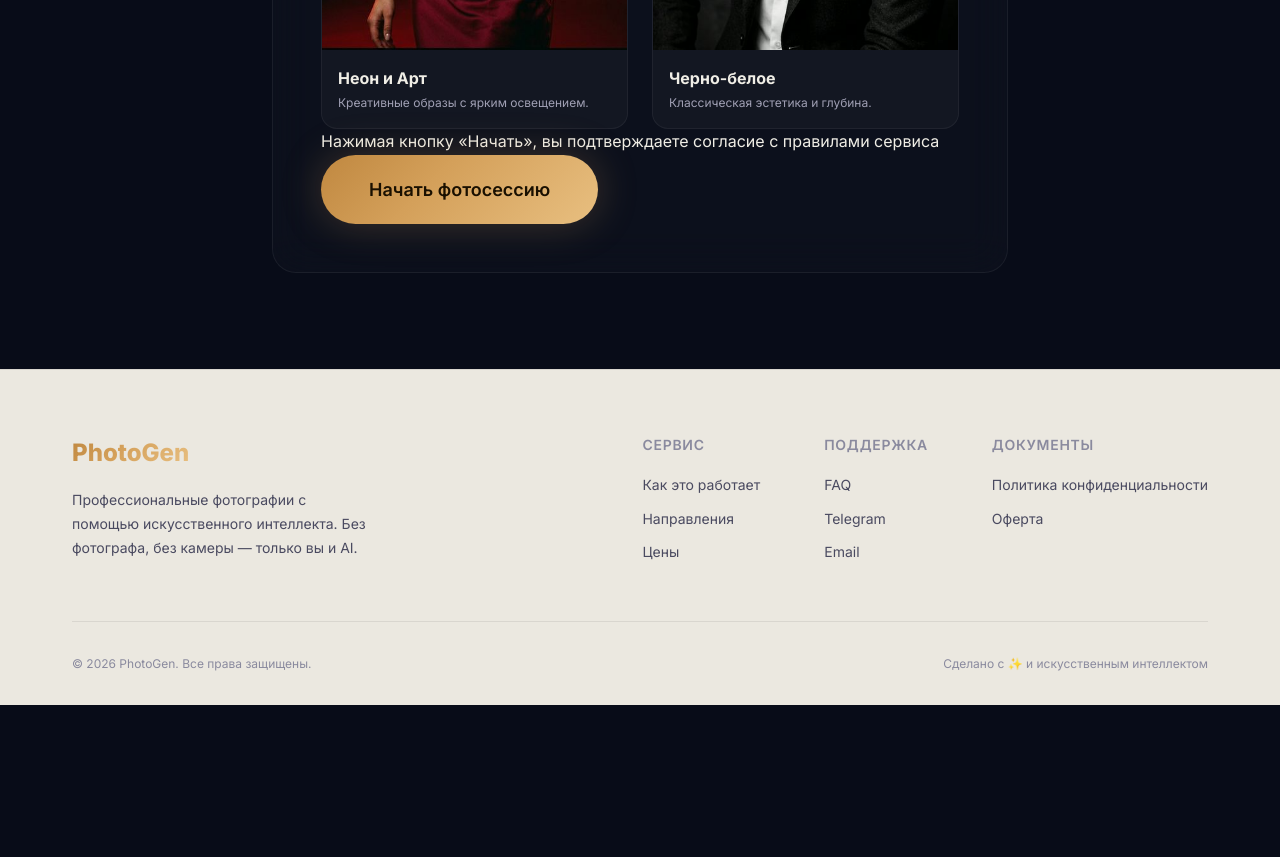
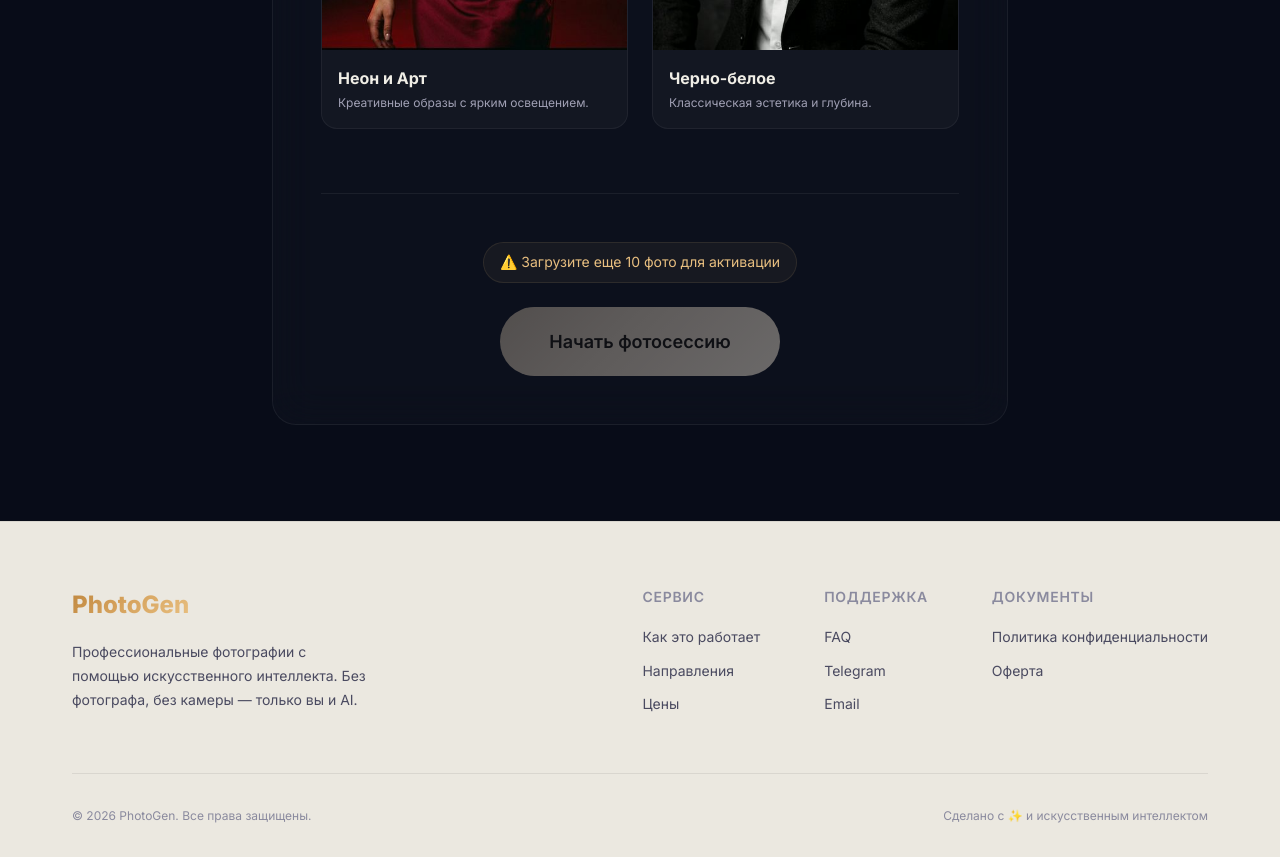
Before and after one commit to selyakate676-netizen/photogen, a Next.js app: page /dashboard/new in a window 1280 px wide. Shown: the part 2540-3397 px from the top of the page. Before the commit the page ends 3245 px from the top, so only its background shows below. Built offline with nearby package versions, Linux system fonts and the light colour scheme; no server answers.

Commit message:
fix(ui): improve photoshoot button UX with hints and disabled styles

```diff
--- a/src/app/dashboard/new/NewPhotoshoot.module.css
+++ b/src/app/dashboard/new/NewPhotoshoot.module.css
@@ -113,3 +113,38 @@
     padding: var(--space-lg);
   }
 }
+
+.finalAction {
+  margin-top: var(--space-3xl);
+  padding-top: var(--space-2xl);
+  border-top: 1px solid var(--border-dark);
+  text-align: center;
+}
+
+.hintBox {
+  margin-bottom: var(--space-lg);
+}
+
+.hintWarning {
+  font-size: var(--font-size-sm);
+  color: var(--accent-secondary);
+  background: rgba(232, 191, 128, 0.05);
+  display: inline-block;
+  padding: 8px 16px;
+  border-radius: var(--radius-full);
+  border: 1px solid rgba(232, 191, 128, 0.1);
+}
+
+.hintSuccess {
+  font-size: var(--font-size-sm);
+  color: var(--success);
+  background: rgba(74, 222, 128, 0.05);
+  display: inline-block;
+  padding: 8px 16px;
+  border-radius: var(--radius-full);
+  border: 1px solid rgba(74, 222, 128, 0.1);
+}
+
+.submitBtn {
+  min-width: 280px;
+}
--- a/src/app/dashboard/new/page.tsx
+++ b/src/app/dashboard/new/page.tsx
@@ -78,9 +78,15 @@ export default function NewPhotoshootPage() {
             />
 
             <div className={styles.finalAction}>
-                <p className={styles.disclaimer}>
-                    Нажимая кнопку «Начать», вы подтверждаете согласие с правилами сервиса
-                </p>
+                <div className={styles.hintBox}>
+                    {files.length < 10 ? (
+                        <p className={styles.hintWarning}>⚠️ Загрузите еще {10 - files.length} фото для активации</p>
+                    ) : !selectedStyle ? (
+                        <p className={styles.hintWarning}>✨ Теперь выберите стиль выше</p>
+                    ) : (
+                        <p className={styles.hintSuccess}>✅ Все готово для запуска!</p>
+                    )}
+                </div>
                 <button
                     className={`btn btn-primary btn-lg ${styles.submitBtn}`}
                     onClick={handleStart}
--- a/src/app/globals.css
+++ b/src/app/globals.css
@@ -241,6 +241,14 @@ button {
   font-size: var(--font-size-lg);
 }
 
+.btn:disabled {
+  opacity: 0.5;
+  cursor: not-allowed;
+  transform: none !important;
+  box-shadow: none !important;
+  filter: grayscale(0.8);
+}
+
 /* ===== Glass Cards ===== */
 .glass-card {
   background: var(--bg-card-dark);
```
